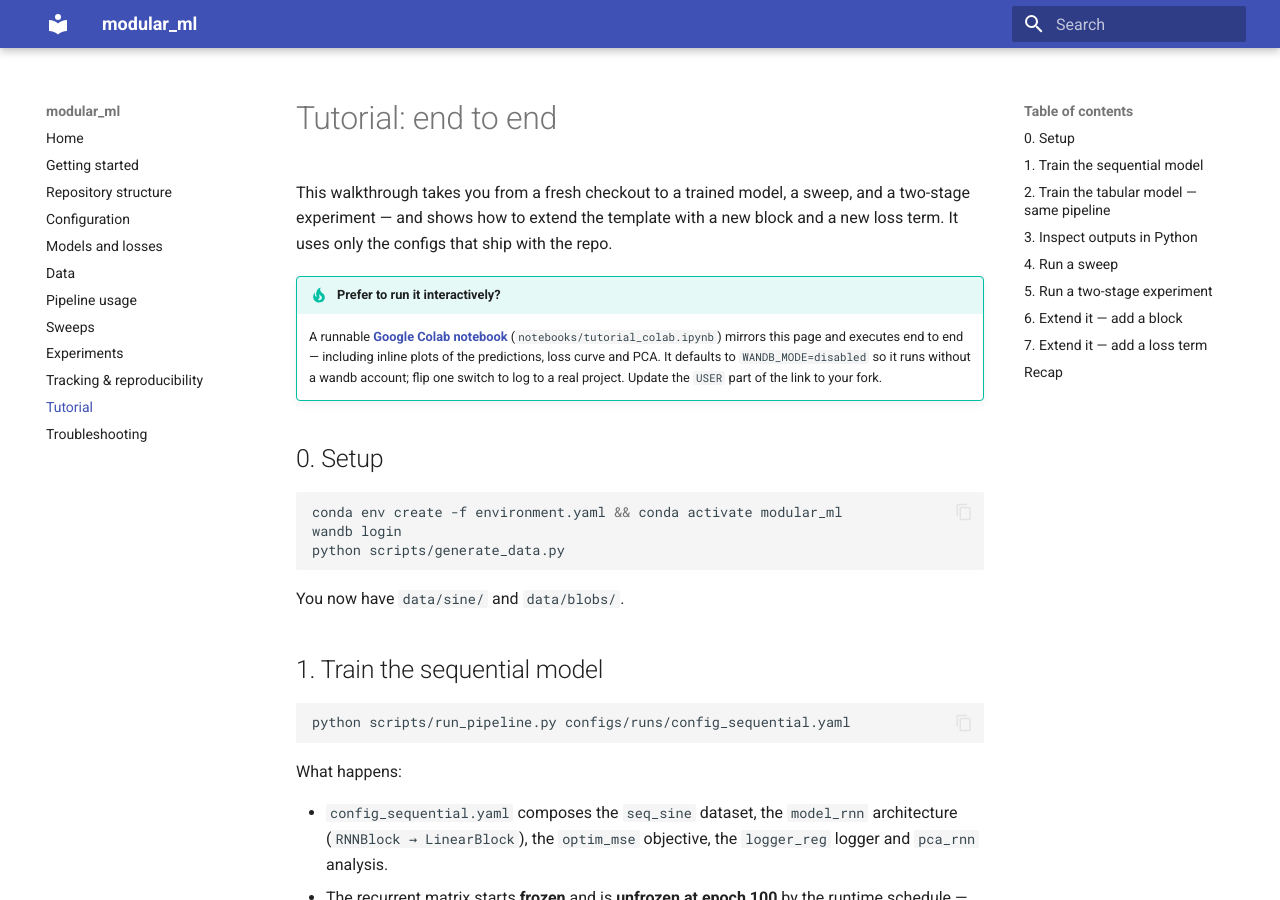
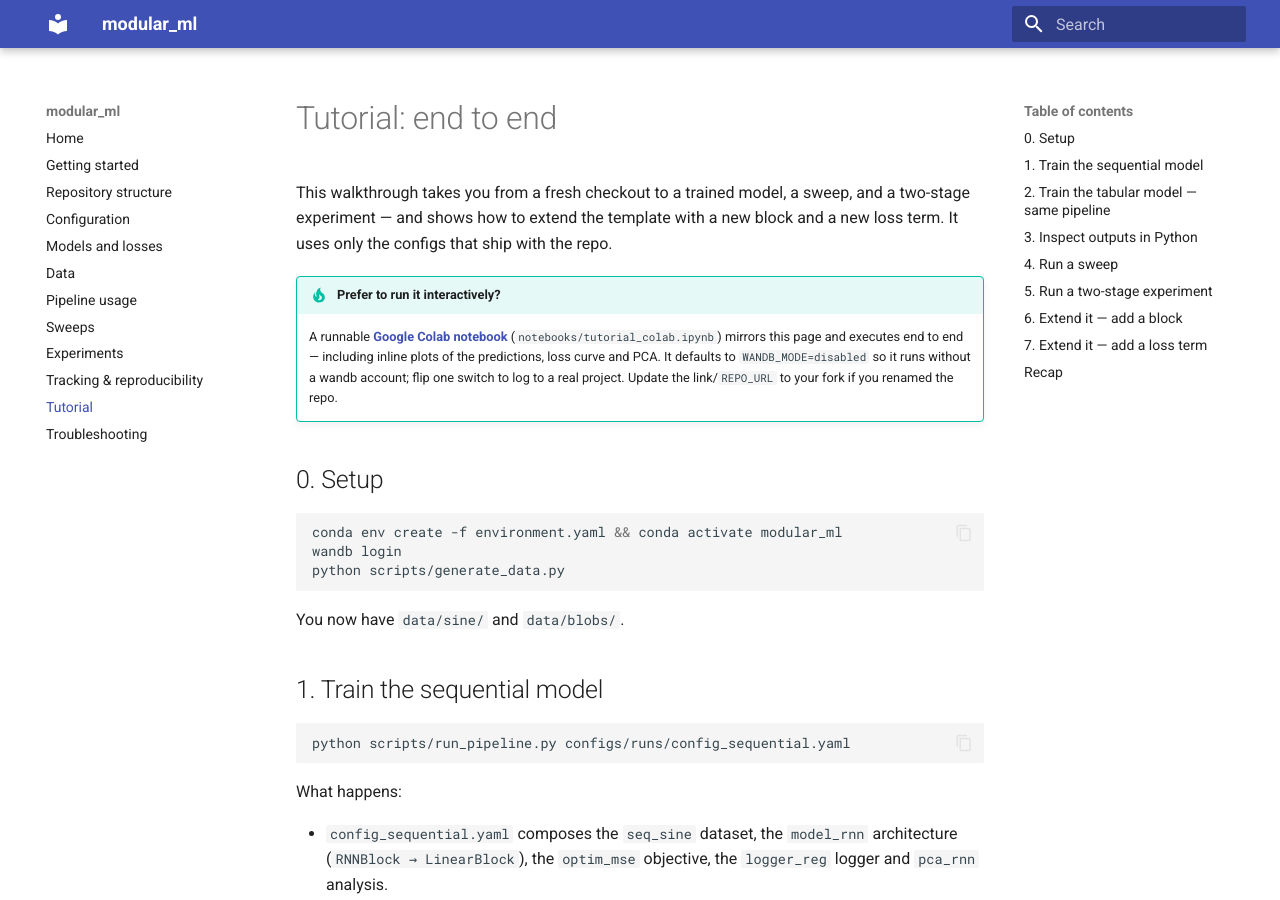
Before and after one commit to imendezguerra/modular_ml, an MkDocs documentation site: the page built from docs/docs/tutorial.md, in a window 1280 px wide and 900 px high. Built offline with MkDocs 1.6.1 and Material for MkDocs 9.7.7, drawn with Linux system fonts in a browser that asks for light colours.

Commit message:
updated tutorial

```diff
--- a/docs/docs/tutorial.md
+++ b/docs/docs/tutorial.md
@@ -5,11 +5,11 @@
 block and a new loss term. It uses only the configs that ship with the repo.
 
 !!! tip "Prefer to run it interactively?"
-    A runnable [**Google Colab notebook**](https://github.com/USER/modular_ml_pipe/blob/main/notebooks/tutorial_colab.ipynb)
+    A runnable [**Google Colab notebook**](https://colab.research.google.com/github/imendezguerra/modular_ml/blob/main/notebooks/tutorial_colab.ipynb)
     (`notebooks/tutorial_colab.ipynb`) mirrors this page and executes end to end —
     including inline plots of the predictions, loss curve and PCA. It defaults to
     `WANDB_MODE=disabled` so it runs without a wandb account; flip one switch to
-    log to a real project. Update the `USER` part of the link to your fork.
+    log to a real project. Update the link/`REPO_URL` to your fork if you renamed the repo.
 
 ## 0. Setup
 
```
Also changed, not shown: 1 other file.
